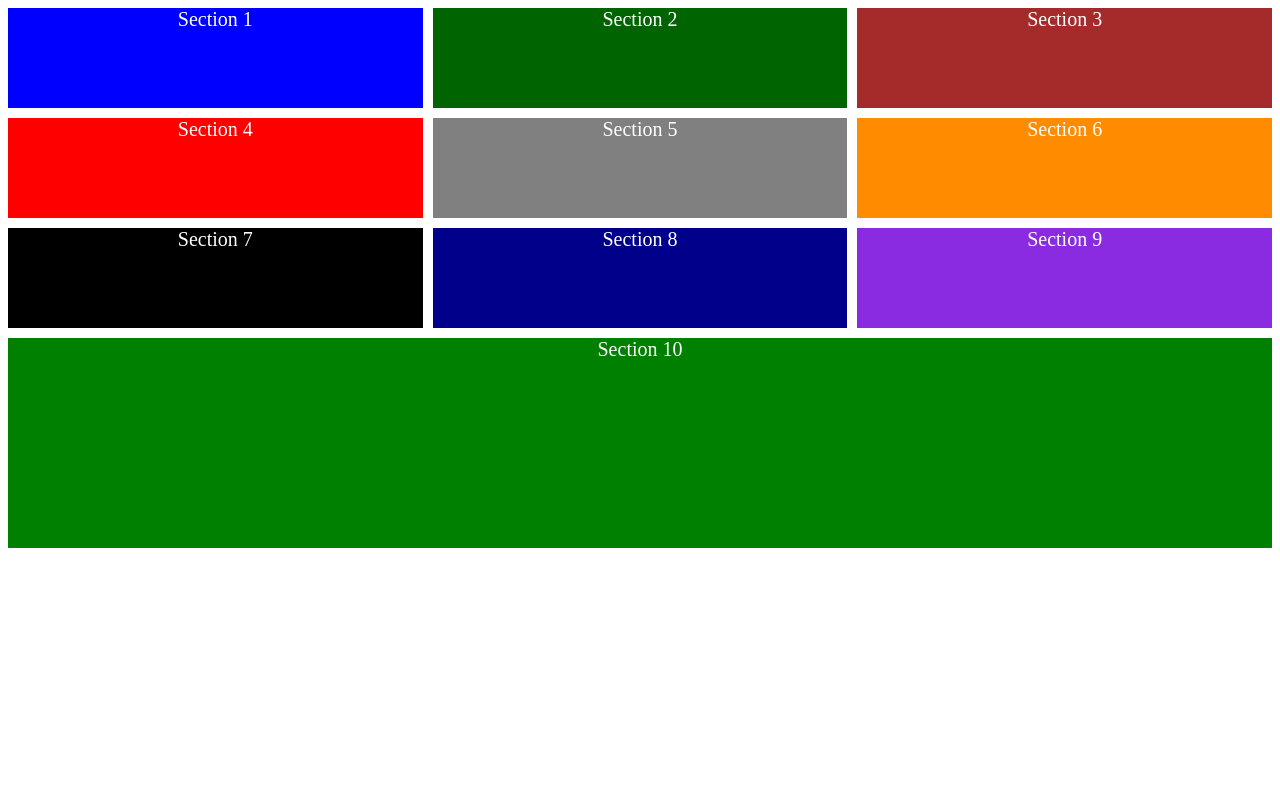
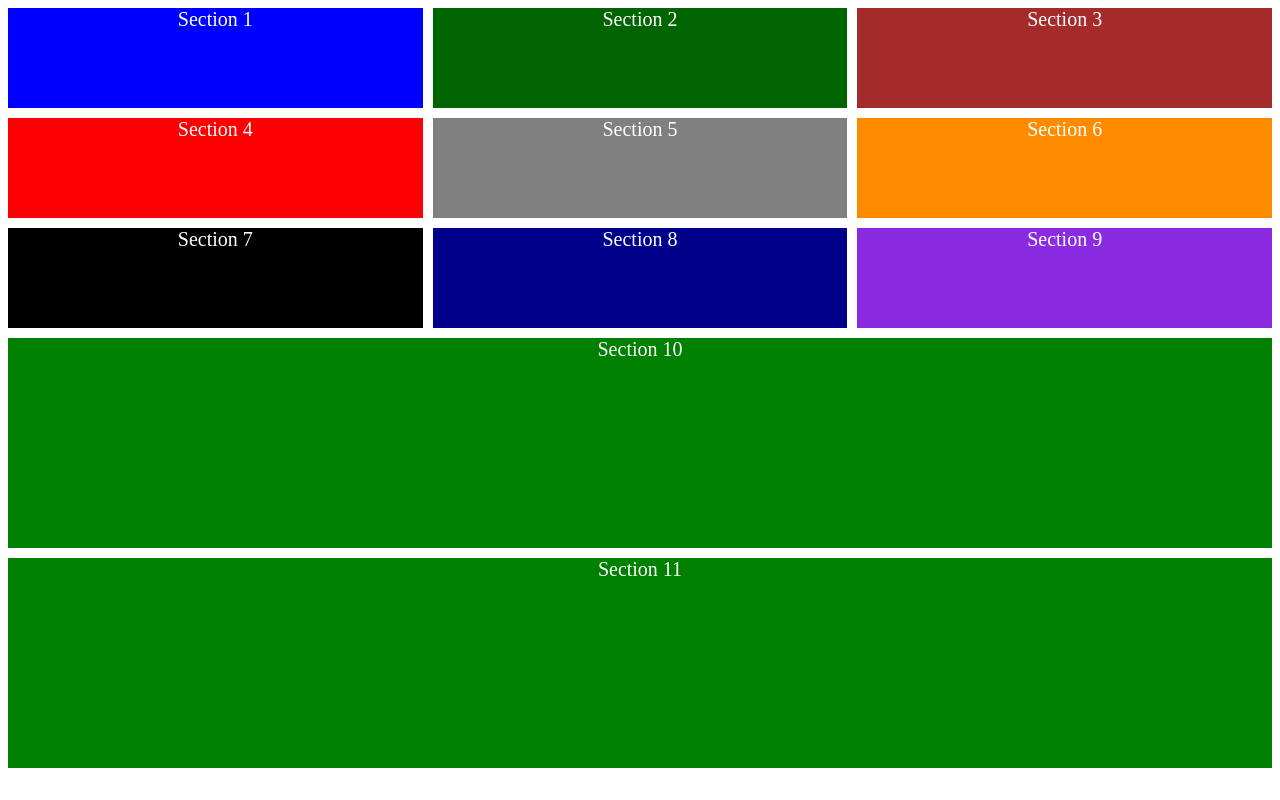
Before and after one commit to GabrielMerinoUCA/CSS-Grid, a plain HTML site: page index.html in a window 1280 px wide. Drawn offline with Linux system fonts and the light colour scheme.

Commit message:
Automatically add rows

```diff
--- a/index.html
+++ b/index.html
@@ -18,6 +18,7 @@
         <div class="section8">Section 8</div>
         <div class="section9">Section 9</div>
         <div class="section10">Section 10</div>
+        <div class="section11">Section 11</div>
     </div>
 </body>
 </html>
--- a/stylesheet.css
+++ b/stylesheet.css
@@ -2,7 +2,7 @@
 .container-grid {
     display: grid; /* this is what actaually creates the grid*/
     grid-template-columns: auto auto auto; /*each auto is a column, auto resizes perfectly to the size of the browser windows*/
-    grid-template-rows: 100px 100px 100px 100px 100px;
+    grid-auto-rows: 100px;
     grid-gap: 10px; /* the space between columns and rows, also called gutters*/
 }
 
@@ -86,3 +86,11 @@
     text-align: center;
     font-size: 20px;
 }
+.section11 {
+    grid-column: 1 / 4;
+    grid-row: 6 / 8;
+    background-color: green;
+    color: white;
+    text-align: center;
+    font-size: 20px;
+}
```
